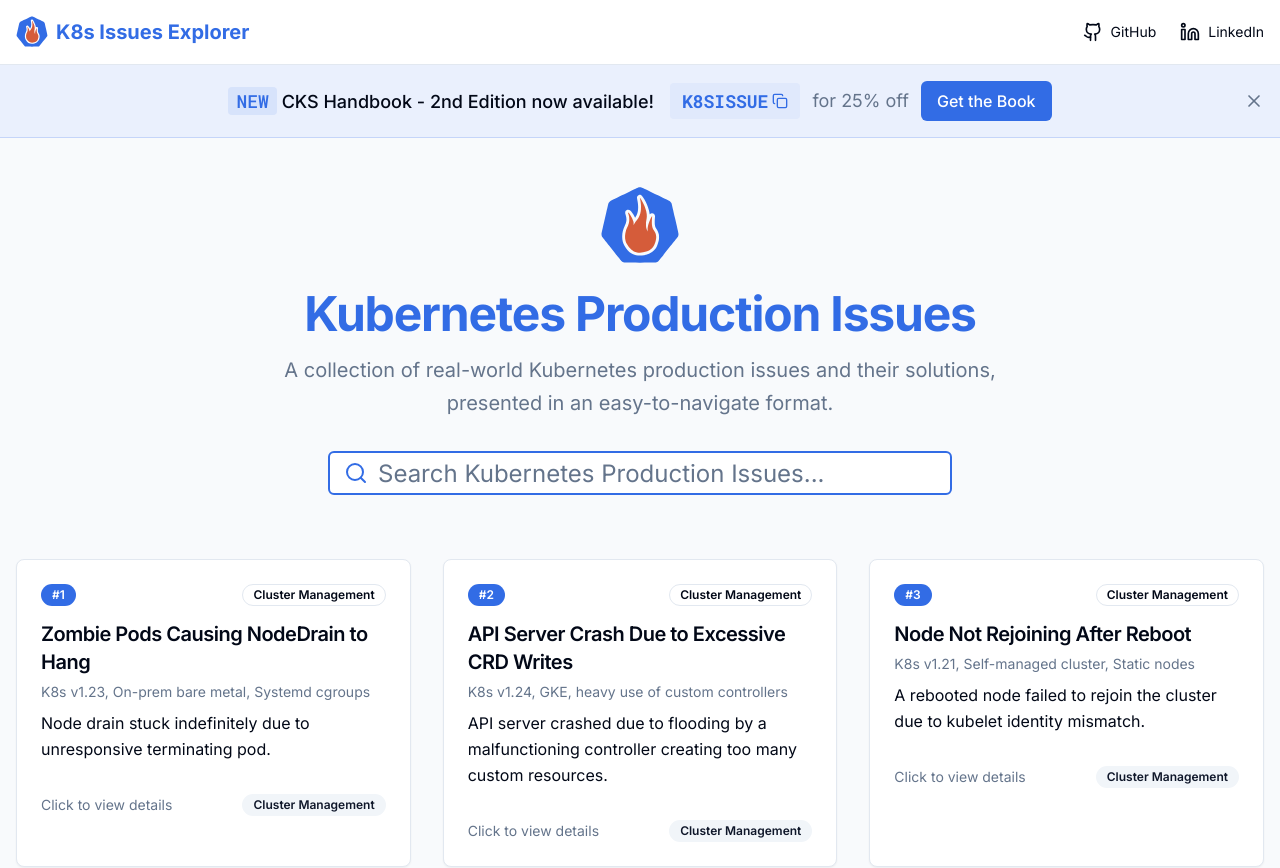
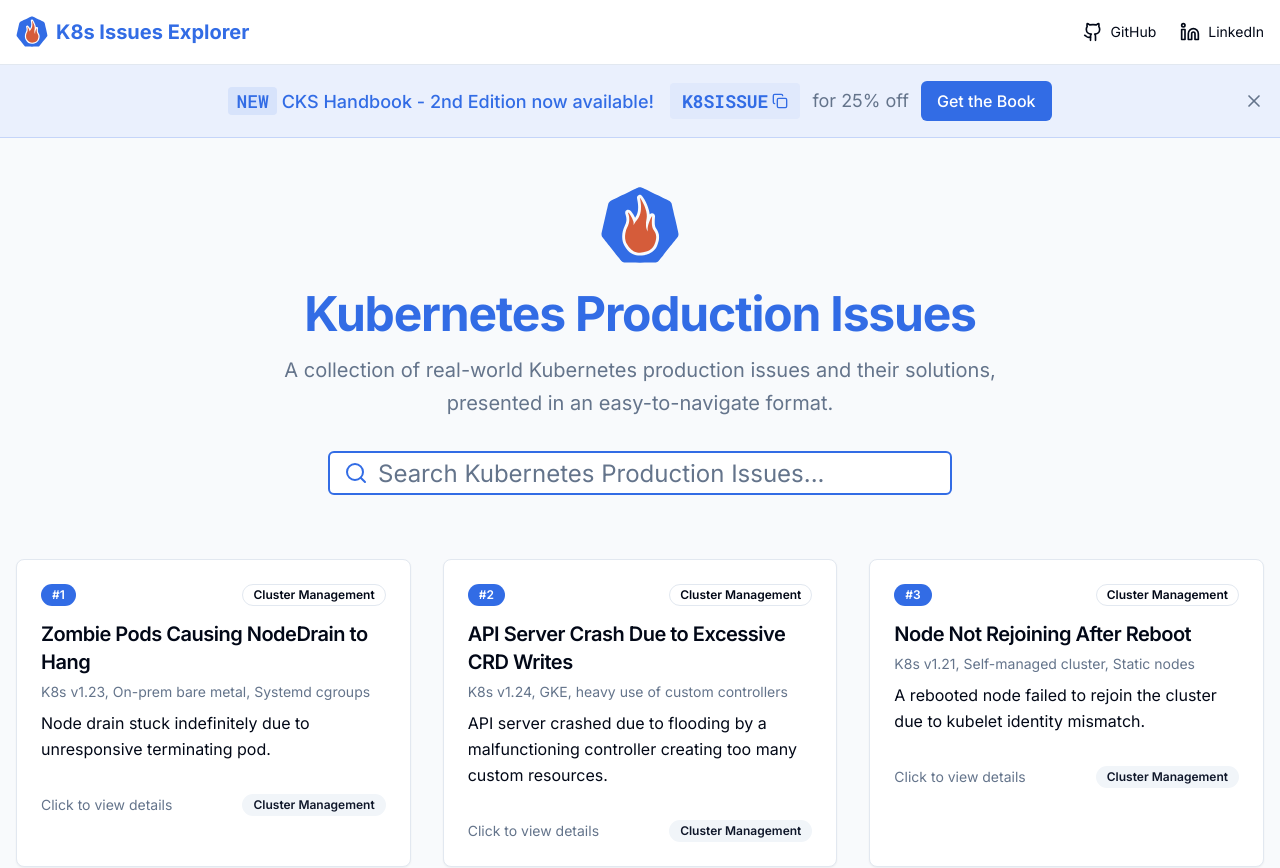
Before and after one commit to tuladhar/k8s-issues-explorer, a Next.js app: page / in a window 1280 px wide. Shown: the top 868 px of the page. Built offline with nearby package versions, Linux system fonts and the light colour scheme.

Commit message:
fix: styling

```diff
--- a/components/promo-banner.tsx
+++ b/components/promo-banner.tsx
@@ -54,8 +54,8 @@ export function PromoBanner({ className }: PromoBannerProps) {
       <div className={cn("bg-kubernetes/10 border-b border-kubernetes/20 py-4 px-4 relative", className)}>
         <div className="container mx-auto flex flex-col sm:flex-row items-center justify-center gap-4 text-base">
           <span className="font-medium text-center sm:text-left text-lg">
-            <span className="bg-kubernetes/10 text-kubernetes px-2 py-0.5 rounded font-mono">NEW</span> CKS Handbook -
-            2nd Edition now available!
+            <span className="bg-kubernetes/10 text-kubernetes px-2 py-0.5 rounded font-mono">NEW</span> <span className="text-kubernetes">CKS Handbook -
+            2nd Edition now available!</span>
           </span>
           <div className="flex items-center gap-3">
             <button
```
